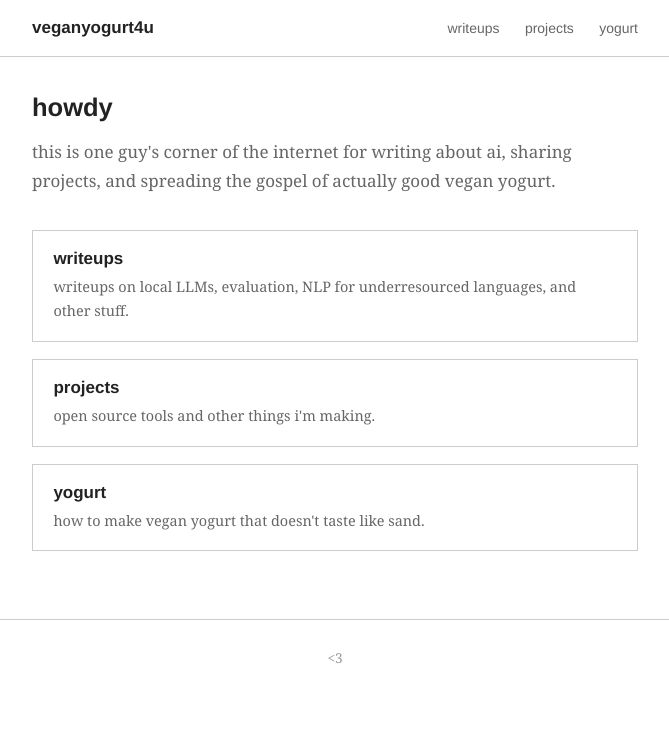
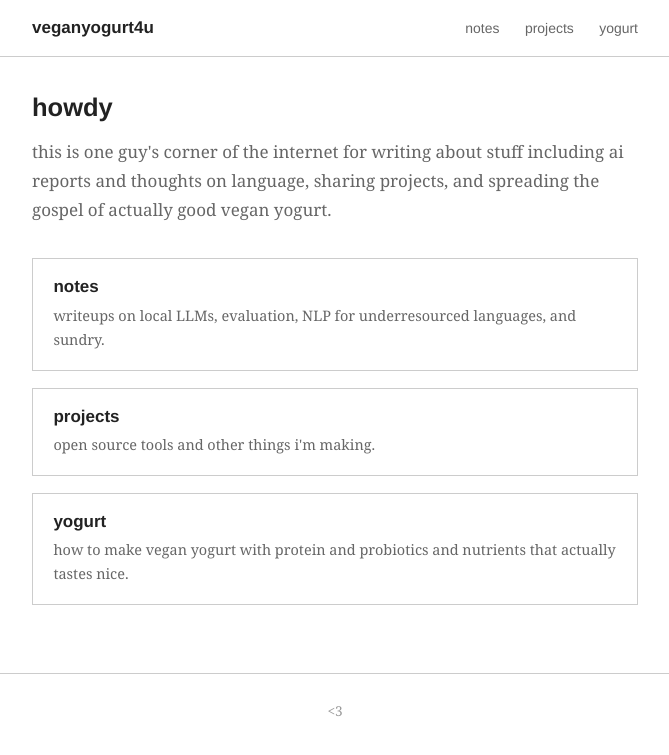
Before and after one commit to veganyogurt4u/veganyogurt4u.github.io, a Jekyll site: the page built from index.html, in a window 1280 px wide. Shown: the top 755 px of the page, without its empty margins (305-974 px from the left). Built offline with Jekyll 4.4.1, drawn with Linux system fonts in a browser that asks for light colours.

Commit message:
updated 'writeups' to 'notes'

```diff
--- a/_includes/header.html
+++ b/_includes/header.html
@@ -2,7 +2,7 @@
   <div class="header-inner">
     <a href="{{ '/' | relative_url }}" class="site-title">{{ site.title }}</a>
     <nav class="site-nav">
-      <a href="{{ '/writeups/' | relative_url }}" {% if page.section == 'writeups' %}class="active"{% endif %}>writeups</a>
+      <a href="{{ '/notes/' | relative_url }}" {% if page.section == 'notes' %}class="active"{% endif %}>notes</a>
       <a href="{{ '/projects/' | relative_url }}" {% if page.section == 'projects' %}class="active"{% endif %}>projects</a>
       <a href="{{ '/yogurt/' | relative_url }}" {% if page.section == 'yogurt' %}class="active"{% endif %}>yogurt</a>
     </nav>
--- a/index.html
+++ b/index.html
@@ -5,13 +5,13 @@ layout: default
 <h1>howdy</h1>
 
 <p class="landing-intro">
-  this is one guy's corner of the internet for writing about ai, sharing projects, and spreading the gospel of actually good vegan yogurt.
+  this is one guy's corner of the internet for writing about stuff including ai reports and thoughts on language, sharing projects, and spreading the gospel of actually good vegan yogurt.
 </p>
 
 <div class="section-grid">
-  <a href="/writeups/" class="section-card">
-    <h2>writeups</h2>
-    <p>writeups on local LLMs, evaluation, NLP for underresourced languages, and other stuff.</p>
+  <a href="/notes/" class="section-card">
+    <h2>notes</h2>
+    <p>writeups on local LLMs, evaluation, NLP for underresourced languages, and sundry.</p>
   </a>
 
   <a href="/projects/" class="section-card">
@@ -21,6 +21,6 @@ layout: default
 
   <a href="/yogurt/" class="section-card">
     <h2>yogurt</h2>
-    <p>how to make vegan yogurt that doesn't taste like sand.</p>
+    <p>how to make vegan yogurt with protein and probiotics and nutrients that actually tastes nice.</p>
   </a>
 </div>
```
Also changed, not shown: notes/index.html (added, +14 -0 lines), notes/local-llm-evaluation.md (added, +11 -0 lines), .github/workflows/deploy.yml (added).
